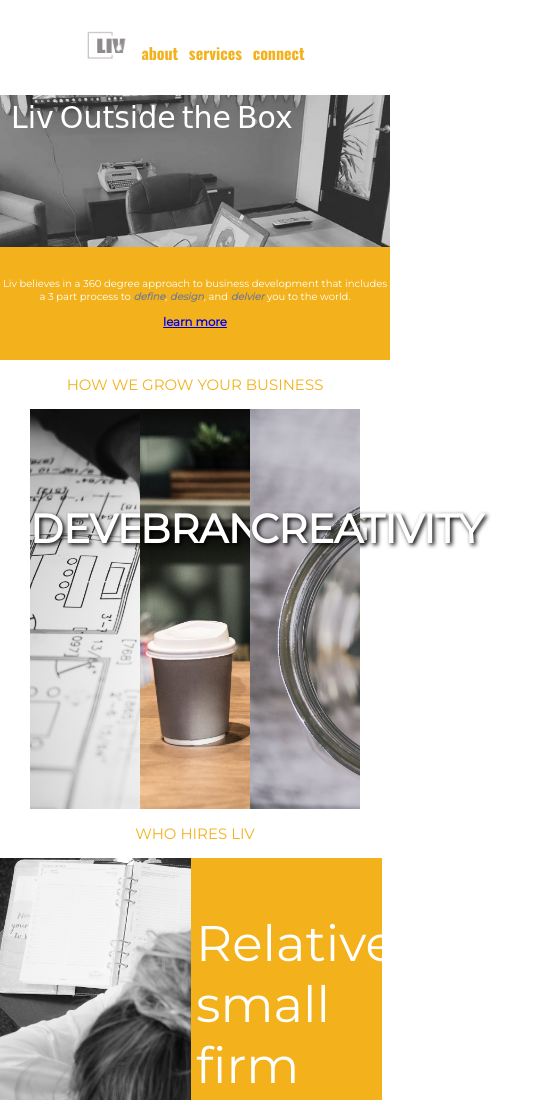
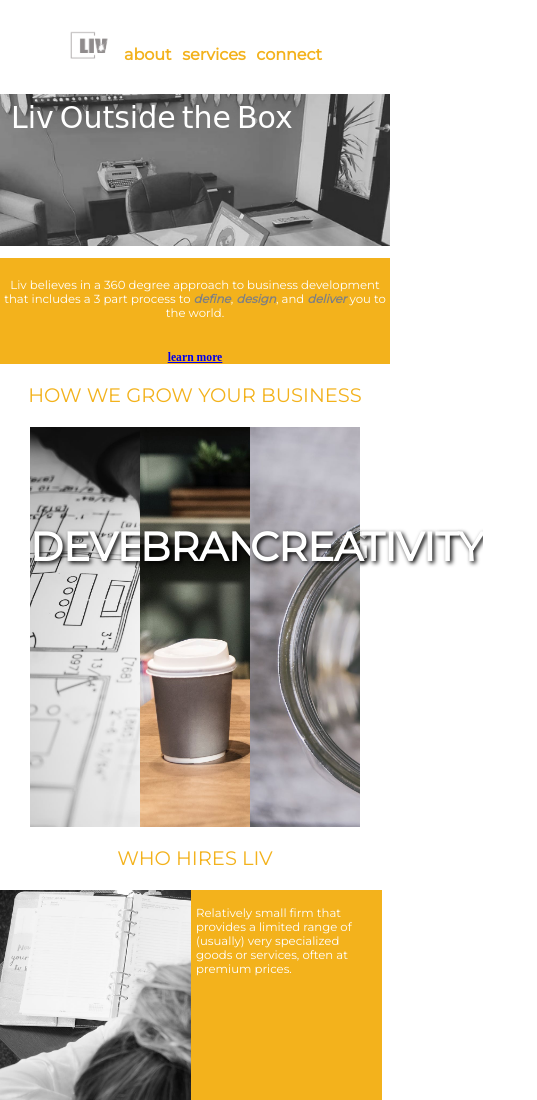
Before and after one commit to aturnage/LivSiteLatest, a plain HTML site: page index.html in a window 390 px wide. Shown: the top 1100 px of the page, 537 px wide, since content can reach past the window. Drawn offline with nearby package versions, Linux system fonts and the light colour scheme; a web font is replaced by a local one.

Commit message:
Adjusted section of fonts with using viewport

```diff
--- a/css/mediacontrol.css
+++ b/css/mediacontrol.css
@@ -19,19 +19,13 @@
   .box {
     font-size: 85px;
   }
-  .sectionTitles {
-    font-size: 60px;
-  }
-  .sectionTitlesReverse {
-    font-size: 60px;
-  }
   .processSize{
     height: 400px;
   }
-  .hireText {
+  /* .hireText {
     height: 400px;
     font-size: 25px;
-  }
+  } */
   .footer{
     height: 300px;
   }
@@ -71,9 +65,6 @@
       font-size: 30px;
       font-weight: 500;
     }
-    .sectionTitles > p, .sectionTitlesReverse>p{
-      font-size: 35px;
-    }
     .column {
       float: left;
       width: 33.33%;
@@ -83,10 +74,10 @@
       font-size: 35px;
       text-shadow: 2px 2px 4px #000000;
     }
-    .hireText > p{
+    /* .hireText > p{
       font-size: 28px;
 
-    }
+    } */
     .footerColumn {
       float: left;
       width: 30%;
@@ -109,9 +100,6 @@
       font-size: 25px;
       font-weight: 500;
     }
-    .sectionTitles >p, .sectionTitlesReverse>p{
-      font-size: 20px;
-    }
     .column {
       float: left;
       width: 33.33%;
@@ -121,9 +109,9 @@
       font-size: 40px;
       text-shadow: 2px 2px 4px #000000;
     }
-    .hireText > p{
+    /* .hireText > p{
       font-size: 20px;
-    }
+    } */
     .footerColumn {
       float: left;
       width: 30%;
@@ -146,9 +134,6 @@
       font-size: 20px;
       font-weight: 500;
     }
-    .sectionTitles >p, .sectionTitlesReverse>p{
-      font-size: 20px;
-    }
     .column {
       float: left;
       width: 33.33%;
@@ -158,9 +143,9 @@
       font-size: 40px;
       text-shadow: 2px 2px 4px #000000;
     }
-    .hireText > p{
+    /* .hireText > p{
       font-size: 10px;
-    }
+    } */
     .footerColumn {
       float: left;
       width: 30%;
@@ -183,9 +168,6 @@
       font-size: 20px;
       font-weight: 500;
     }
-    .sectionTitles > p, .sectionTitlesReverse>p{
-      font-size: 20px;
-    }
     .column {
       float: left;
       width: 33.33%;
@@ -195,9 +177,9 @@
       font-size: 40px;
       text-shadow: 2px 2px 4px #000000;
     }
-    .hireText > p{
+    /* .hireText > p{
       font-size: 10px;
-    }
+    } */
     .footerColumn {
       float: left;
       width: 30%;
@@ -220,17 +202,14 @@
       font-size: 10px;
       font-weight: 500;
     }
-    .sectionTitles > p, .sectionTitlesReverse > p {
-      font-size: 15px;;
-    }
     .processWords{
       padding: 50% 0 0 0;
       font-size: 40px;
       text-shadow: 2px 2px 4px #000000;
     }
-    .hireText > p {
+    /* .hireText > p {
       font-size: 50px;
-    }
+    } */
     .footerColumn {
       float: left;
       width: 30%;
--- a/css/stylesheet.css
+++ b/css/stylesheet.css
@@ -34,7 +34,6 @@ body, html {
  text-decoration: none;
  list-style: none;
  color: rgba(243, 178, 28, 1);
- font-family: 'Oswald', sans-serif;
 }
 .headerLinks > a:visited{
 text-decoration: none;
@@ -46,6 +45,10 @@ text-decoration: none;
 list-style: none;
 color:gray;
 }
+.headerLinks > a {
+  font-family: 'Montserrat', sans-serif;
+  font-weight: 800;
+}
 #logoImg {
   max-height:30px;
   margin: 0px auto;
@@ -55,21 +58,24 @@ color:gray;
     background-color: rgba(243, 178, 28, 1);
     color: white;
 }
-.livDescription {
+.livDescription > p {
   text-align: center;
   padding: 5% 0;
   font-family: 'Montserrat', sans-serif;
+  font-size: 3vw;
 }
 .sectionTitles {
   font-family: 'Montserrat', sans-serif;
   text-align: center;
   color: rgba(243, 178, 28, 1);
+  font-size: 5vw;
 }
 .sectionTitlesReverse{
   font-family: 'Montserrat', sans-serif;
   text-align: center;
   color: white;
   background-color: rgba(243, 178, 28, 1);
+  font-size: 5vw;
 }
 .businessDev{
   background-image: url(/images/business.jpeg);
@@ -162,6 +168,10 @@ color:gray;
   background-color: rgba(243, 178, 28, 1);
   color: white;
   font-family: 'Montserrat', sans-serif;
+  height: 400px;
+}
+.hireText > p {
+  font-size: 3vw;
 }
 .grayscale {
   -webkit-filter: grayscale(100%); /* Safari 6.0 - 9.0 */
@@ -211,6 +221,10 @@ color:gray;
  text-decoration: none;
  list-style: none;
  color:gray;
+}
+.links > a {
+  font-size: 3vw;
+  text-align: center;
 }
 .copyright {
   background-color: rgba(243, 178, 28, 1);
--- a/index.html
+++ b/index.html
@@ -28,7 +28,7 @@
   </div>
   <div class="mainDescription">
     <div class="livDescription descriptSize container720 responsive">
-        <p>Liv believes in a 360 degree approach to business development that includes a 3 part process to <span class="descripWords">define</span>, <span class="descripWords">design</span>, and <span class="descripWords">delvier</span> you to the world.</p>
+        <p>Liv believes in a 360 degree approach to business development that includes a 3 part process to <span class="descripWords">define</span>, <span class="descripWords">design</span>, and <span class="descripWords">deliver</span> you to the world.</p>
       <h3 class="learnMore links">
         <a href="/services"><p>learn more</p></a>
       </h3>
@@ -66,7 +66,7 @@
     <div class="row"></div>
       <div class="hireColumn grayscale backgroundImageControl largebusiness processSize"></div>
       <div class="hireColumn hireText">
-        <p>These large businesses are some of the largest companies, such as include Exxon Mobil, Wal-Mart, and General Motors. They also include some of best brands in the world, including Apple, Google, UPS and Amazon.com. A company must employ at least 500 workers to be classified as large.</p>
+        <p>These large businesses are some of the largest companies. A company must employ at least 500 workers to be classified as large.</p>
       </div>
   </div>
   <div class="sectionTitles">
```
